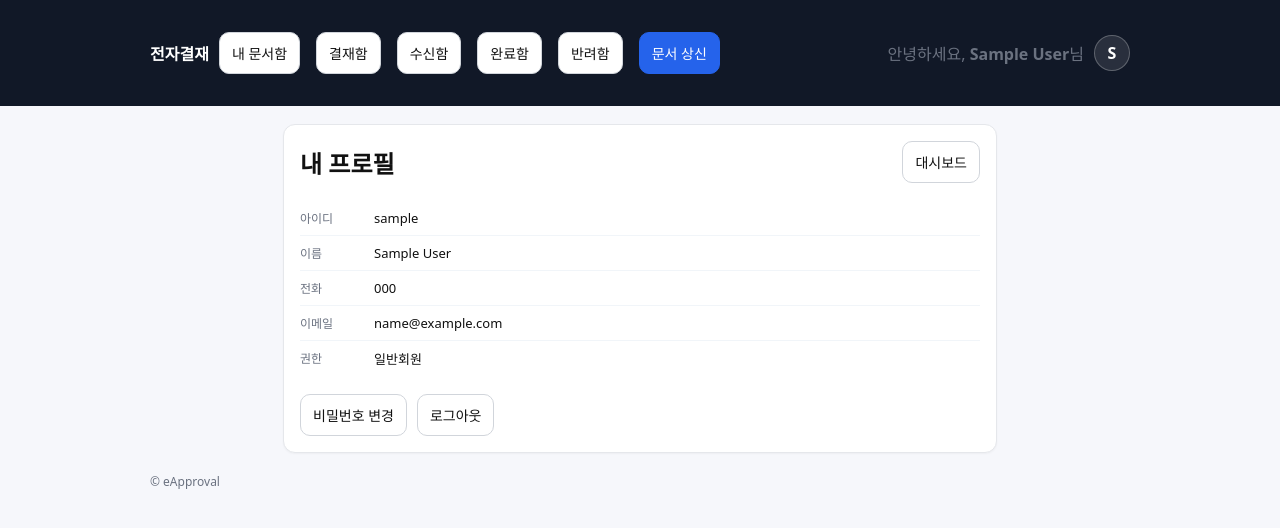
After one commit to kim130727/eapproval, a Django app: page /accounts/profile/ in a window 1280 px wide. The commit adds this page. Shown: the top 528 px of the page. Run offline with Django 5.2, Linux system fonts and the light colour scheme; a user stored in the database is signed in; tables that the repository leaves empty hold one stand-in row (values such as "Sample post").

Commit message:
프로필을 새 창으로

```diff
--- a/accounts/urls.py
+++ b/accounts/urls.py
@@ -9,7 +9,9 @@ from .views import (
     profile_list,
     appoint_chair_view,
     demote_chair_view,
-)
+    profile_detail,
+    profile_edit,
+    )
 
 app_name = "accounts"
 
@@ -22,6 +24,9 @@ urlpatterns = [
     path("password/change/", CustomPasswordChangeView.as_view(), name="password_change"),
     path("password/change/done/", CustomPasswordChangeDoneView.as_view(), name="password_change_done"),
 
+    path("profile/", profile_detail, name="profile_detail"),
+    path("profile/edit/", profile_edit, name="profile_edit"),   # 프로필페이지 추가
+
     # ✅ 관리자(스태프)용: 프로필 목록 / 위원장 임명
     path("profiles/", profile_list, name="profile_list"),
     path("profiles/<int:profile_id>/appoint-chair/", appoint_chair_view, name="appoint_chair"),
--- a/accounts/views.py
+++ b/accounts/views.py
@@ -7,7 +7,7 @@ from django.urls import reverse_lazy
 from django.utils.decorators import method_decorator
 
 from approvals.permissions import CHAIR_GROUP
-from .forms import SignupForm
+from .forms import SignupForm, ProfileUpdateForm
 from .models import Profile
 from .utils import sync_profile_role_from_groups
 
@@ -111,3 +111,40 @@ def demote_chair_view(request, profile_id: int):
 
     messages.success(request, f"{user.username} 님의 위원장 권한을 해제했습니다.")
     return redirect("accounts:profile_list")
+
+#프로필 새창 열기
+@login_required
+def profile_detail(request):
+    profile, _ = Profile.objects.get_or_create(user=request.user)
+    return render(
+        request,
+        "accounts/profile_detail.html",
+        {
+            "profile_user": request.user,
+            "profile": profile,
+        },
+    )
+
+
+@login_required
+def profile_edit(request):
+    profile, _ = Profile.objects.get_or_create(user=request.user)
+
+    if request.method == "POST":
+        form = ProfileUpdateForm(request.POST, user=request.user)
+        if form.is_valid():
+            form.save()
+            messages.success(request, "프로필이 수정되었습니다.")
+            return redirect("accounts:profile_detail")
+    else:
+        form = ProfileUpdateForm(user=request.user)
+
+    return render(
+        request,
+        "accounts/profile_edit.html",
+        {
+            "form": form,
+            "profile_user": request.user,
+            "profile": profile,
+        },
+    )
--- a/static/css/base.css
+++ b/static/css/base.css
@@ -100,27 +100,6 @@ footer { padding: 20px 0; color:#6b7280; font-size:12px; }
   font-weight:800;
 }
 
-.profile-popover{
-  position:absolute;
-  right:0;
-  top:44px;
-  width:260px;
-  background:#fff;
-  border:1px solid #e5e7eb;
-  border-radius:14px;
-  box-shadow: 0 10px 24px rgba(0,0,0,0.12);
-  padding:12px;
-  display:none;
-  z-index:9999;
-}
-
-.profile-popover.open{ display:block; }
-
-.profile-popover-title{
-  font-weight:800;
-  margin-bottom:10px;
-}
-
 .profile-row{
   display:grid;
   grid-template-columns: 64px 1fr;
@@ -133,8 +112,6 @@ footer { padding: 20px 0; color:#6b7280; font-size:12px; }
 
 .profile-label{ color:#6b7280; font-size:12px; }
 .profile-value{ color:#111; font-size:13px; word-break:break-word; }
-
-.profile-actions{ margin-top:10px; display:flex; gap:8px; }
 
 /* =======================================================
 📱MOBILE CARD LAYOUT (doc list)
--- /dev/null
+++ b/templates/accounts/profile_detail.html
@@ -0,0 +1,55 @@
+{% extends "base.html" %}
+{% block title %}내 프로필 | 전자결재{% endblock %}
+
+{% block content %}
+<div class="card" style="max-width:680px; margin:0 auto;">
+  <div class="row" style="justify-content:space-between; align-items:center;">
+    <h2 style="margin:0;">내 프로필</h2>
+    <a class="btn" href="{% url 'approvals:home' %}">대시보드</a>
+  </div>
+
+  <div style="margin-top:18px;">
+    <div class="profile-row">
+      <div class="profile-label">아이디</div>
+      <div class="profile-value">{{ profile_user.username }}</div>
+    </div>
+
+    <div class="profile-row">
+      <div class="profile-label">이름</div>
+      <div class="profile-value">
+        {{ profile_user.profile.display_name|default:profile_user.username }}
+      </div>
+    </div>
+
+    <div class="profile-row">
+      <div class="profile-label">전화</div>
+      <div class="profile-value">
+        {{ profile_user.profile.phone|default:"-" }}
+      </div>
+    </div>
+
+    <div class="profile-row">
+      <div class="profile-label">이메일</div>
+      <div class="profile-value">
+        {{ profile_user.email|default:"-" }}
+      </div>
+    </div>
+
+    <div class="profile-row">
+      <div class="profile-label">권한</div>
+      <div class="profile-value">
+        {{ profile_user.profile.get_role_display }}
+      </div>
+    </div>
+  </div>
+
+  <div class="row" style="margin-top:18px;">
+    <a class="btn" href="{% url 'accounts:password_change' %}">비밀번호 변경</a>
+
+    <form method="post" action="{% url 'accounts:logout' %}" style="display:inline;">
+      {% csrf_token %}
+      <button class="btn" type="submit">로그아웃</button>
+    </form>
+  </div>
+</div>
+{% endblock %}
--- a/templates/base.html
+++ b/templates/base.html
@@ -35,46 +35,11 @@
               안녕하세요, <strong>{{ user.profile.display_name|default:user.username }}</strong>님
             </span>
 
-            <!-- ✅ 프로필 아이콘 버튼 -->
-            <button type="button" class="profile-btn" id="profileBtn" aria-haspopup="true" aria-expanded="false">
+            <a href="{% url 'accounts:profile_detail' %}" class="profile-btn" aria-label="내 프로필">
               <span class="profile-avatar">
                 {{ user.profile.display_name|default:user.username|slice:":1" }}
               </span>
-            </button>
-
-            <!-- ✅ 드롭다운(팝오버) -->
-            <div class="profile-popover" id="profilePopover" role="menu" aria-labelledby="profileBtn">
-              <div class="profile-popover-title">내 프로필</div>
-
-              <div class="profile-row">
-                <div class="profile-label">이름</div>
-                <div class="profile-value">
-                  {{ user.profile.display_name|default:user.username }}
-                </div>
-              </div>
-
-              <div class="profile-row">
-                <div class="profile-label">전화</div>
-                <div class="profile-value">
-                  {{ user.profile.phone|default:"-" }}
-                </div>
-              </div>
-
-              <div class="profile-row">
-                <div class="profile-label">이메일</div>
-                <div class="profile-value">
-                  {{ user.email|default:"-" }}
-                </div>
-              </div>
-
-              <div class="profile-actions">
-                <a class="btn" href="{% url 'accounts:password_change' %}">비밀번호 변경</a>
-                <form method="post" action="{% url 'accounts:logout' %}" style="display:inline;">
-                  {% csrf_token %}
-                  <button class="btn" type="submit">로그아웃</button>
-                </form>
-              </div>
-            </div>
+            </a>
           </div>
         {% else %}
           <a class="btn" href="{% url 'accounts:login' %}">로그인</a>
@@ -100,6 +65,5 @@
     </footer>
   </main>
 
-  <script src="{% static 'js/base.js' %}"></script>
 </body>
 </html>
```
Also changed, not shown: accounts/forms.py (+38 -1 lines), static/js/base.js (deleted, +0 -36 lines).
